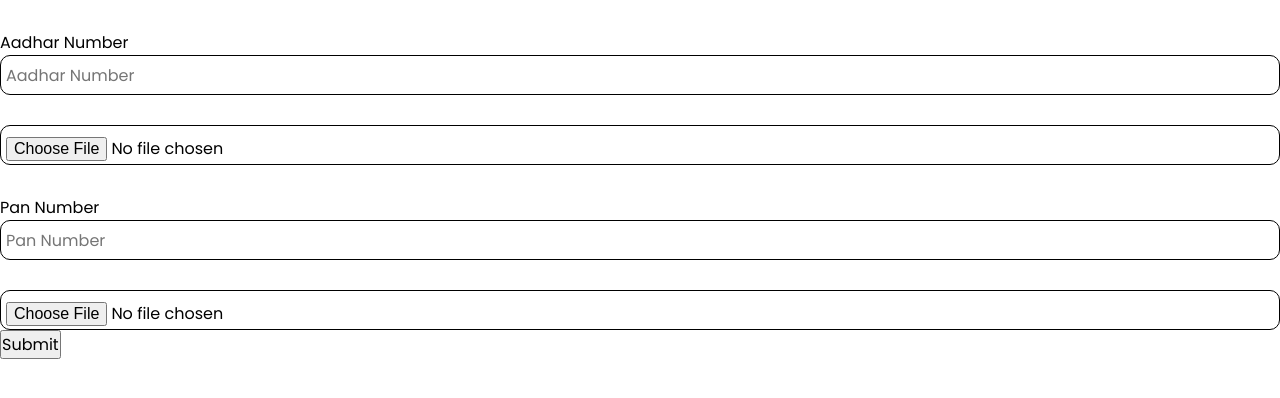
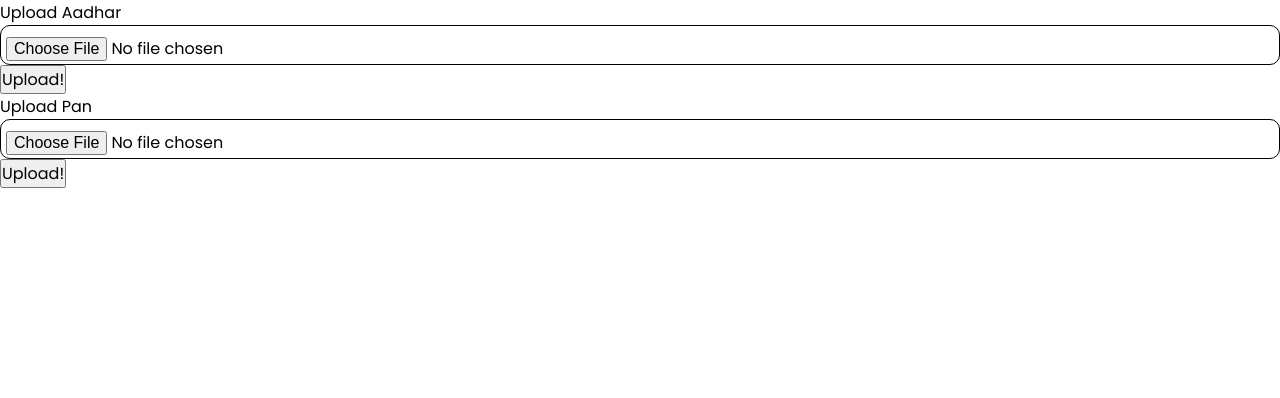
Before and after one commit to Bug-Smashers/LoanApp, a React (Create React App) app in the folder loanapp/: page / in a window 1280 px wide. Shown: the top 398 px of the page. Built offline with nearby package versions, Linux system fonts and the light colour scheme.

Commit message:
userin added

```diff
--- a/loanapp/src/App.js
+++ b/loanapp/src/App.js
@@ -3,13 +3,14 @@ import "./App.css";
 import LoginScreen from "./LoginScreen";
 import SignUpScreen from "./SignUpScreen";
 import Userdata from "./Userdata";
-
+import Document from "./Document";
+import UserIn from "./UserIn";
 function App() {
   return (
     <>
       {" "}
       <div>
-        <Userdata />
+        <UserIn />
       </div>
     </>
   );
--- a/loanapp/src/Document.js
+++ b/loanapp/src/Document.js
@@ -1,5 +1,59 @@
-import React from "react";
-function Document(){
+import React,{Component} from 'react';
+var x=0;
+class Document extends Component {
+	state = {
+	selectedFile: null
+	};
+	onFileChange = event => {
+	this.setState({ selectedFile: event.target.files[0] });
 
+	};
+	onFileUpload = () => {
+	// Create an object of formData
+	const formData = new FormData();
+	// Update the formData object
+	formData.append(
+		"myFile",
+		this.state.selectedFile,
+		this.state.selectedFile.name
+	);
+	// Details of the uploaded file
+	console.log(this.state.selectedFile);
+	// Request made to the backend api
+	// Send formData object
+	// axios.post("api/uploadfile", formData);
+	};
+
+	fileData = () => {
+	if (!this.state.selectedFile) {
+
+		return (
+            <div>
+                <br />
+                <h4>Choose before Pressing the Upload button</h4>
+            </div>
+            );
+	}
+	};
+	render() {
+	return (
+		<div>
+
+			<div>
+                {x++?	(<>
+                <label htmlFor="">Upload Pan</label>
+                <input type="file" onChange={this.onFileChange} /><button onClick={this.onFileUpload}>
+                        Upload!
+                    </button></>):(     <>
+                <label htmlFor="">Upload Aadhar</label>
+                <input type="file" onChange={this.onFileChange} /><button onClick={this.onFileUpload}>
+                        Upload!
+                    </button></>)
+
+                    }
+			</div>
+		</div>
+	);
+	}
 }
 export default Document;
--- /dev/null
+++ b/loanapp/src/UserIn.js
@@ -0,0 +1,13 @@
+import React from 'react';
+import Document from './Document';
+
+function UserIn() {
+    return (
+        <>
+            <Document />
+            <Document/>
+        </>
+    );
+};
+
+export default UserIn;
--- a/loanapp/src/Userdata.js
+++ b/loanapp/src/Userdata.js
@@ -2,7 +2,7 @@ import React from 'react';
 import classes from "./LoginScreen.module.css";
 import { useForm } from 'react-hook-form';
 import { useRef,useState } from "react";
-import Document from './Document';
+
 function UserdataIn() {
     // const {aadhardoc,handleSubmit}=useForm();
     // const aadhar_number = useRef(null);
@@ -12,7 +12,7 @@ function UserdataIn() {
     // }
     const AadharNum = useRef(null);
     const AadharDoc = useRef(null);
-    const [AadharDoc2,setAadharDoc2]=useState(null);
+    // const [AadharDoc2,setAadharDoc2]=useState(null);
 
     const PanNum = useRef(null);
     const PanDoc = useRef(null);
@@ -20,8 +20,14 @@ function UserdataIn() {
     const handleSubmit = (e) => {
         e.preventDefault();
         console.log(AadharDoc.current.value);
-        setAadharDoc2(e.current.file[0]);
-        console.log(AadharDoc2.type);
+        // setAadharDoc2(e.current.file[0]);
+        // console.log(AadharDoc2.type);
+
+        const reader=new FileReader()
+        reader.onload=function(){
+            console.log(reader.result)
+        }
+        reader.readAsText(AadharDoc.current)
     };
 
     return (
```
